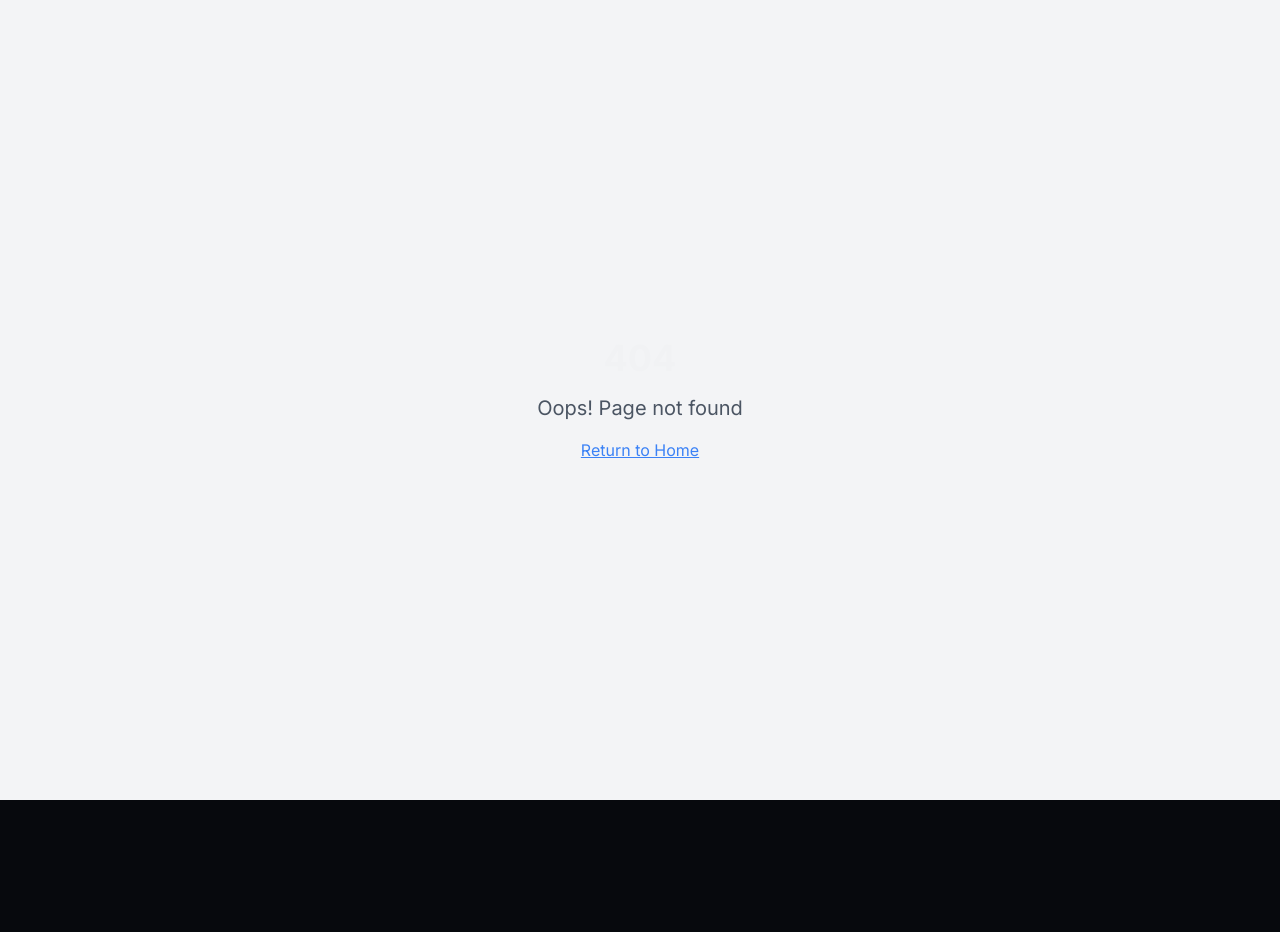
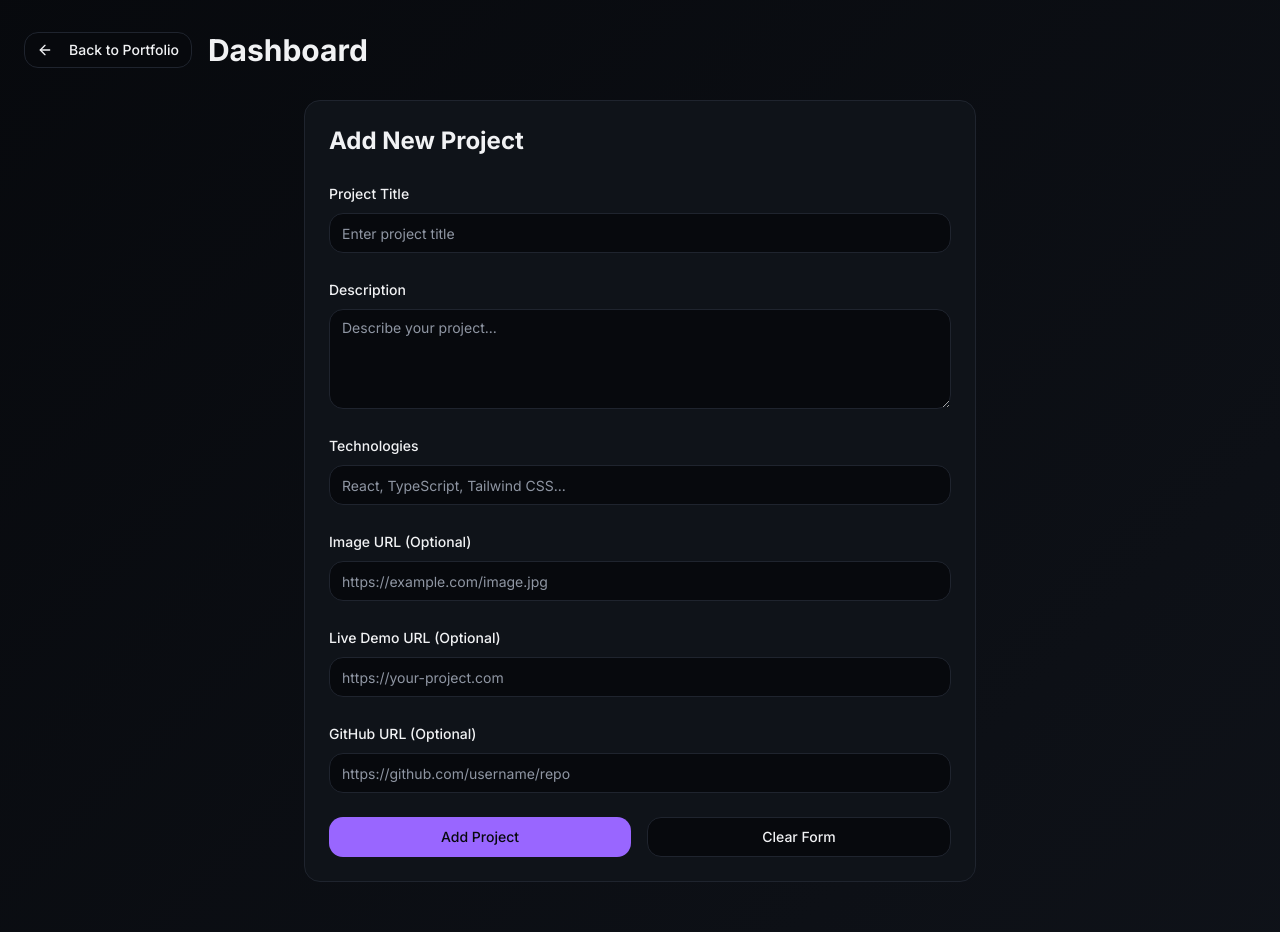
Before and after one commit to cyrano21/milad-glow-folio, a React (Vite) app: page /dashboard in a window 1280 px wide. Before the commit this address had no page. Shown: the top 932 px of the page. Before the commit the page ends 800 px from the top, so only its background shows below. Built offline with nearby package versions, Linux system fonts and the light colour scheme.

Commit message:
Add dashboard for project management
Implemented a dashboard with a `/dashboard` route, `Dashboard.tsx` page, and `ProjectForm.tsx` component for adding projects, using `react-hook-form`, `zod`, and `localStorage` for data persistence.

```diff
--- a/src/App.tsx
+++ b/src/App.tsx
@@ -1,9 +1,11 @@
+
 import { Toaster } from "@/components/ui/toaster";
 import { Toaster as Sonner } from "@/components/ui/sonner";
 import { TooltipProvider } from "@/components/ui/tooltip";
 import { QueryClient, QueryClientProvider } from "@tanstack/react-query";
 import { BrowserRouter, Routes, Route } from "react-router-dom";
 import Index from "./pages/Index";
+import Dashboard from "./pages/Dashboard";
 import NotFound from "./pages/NotFound";
 
 const queryClient = new QueryClient();
@@ -16,6 +18,7 @@ const App = () => (
       <BrowserRouter>
         <Routes>
           <Route path="/" element={<Index />} />
+          <Route path="/dashboard" element={<Dashboard />} />
           {/* ADD ALL CUSTOM ROUTES ABOVE THE CATCH-ALL "*" ROUTE */}
           <Route path="*" element={<NotFound />} />
         </Routes>
--- /dev/null
+++ b/src/components/ProjectForm.tsx
@@ -0,0 +1,164 @@
+
+import React from 'react';
+import { useForm } from 'react-hook-form';
+import { zodResolver } from '@hookform/resolvers/zod';
+import { z } from 'zod';
+import { Button } from '@/components/ui/button';
+import { Input } from '@/components/ui/input';
+import { Textarea } from '@/components/ui/textarea';
+import { Form, FormControl, FormField, FormItem, FormLabel, FormMessage } from '@/components/ui/form';
+import { useToast } from '@/hooks/use-toast';
+
+const projectSchema = z.object({
+  title: z.string().min(1, 'Title is required'),
+  description: z.string().min(1, 'Description is required'),
+  technologies: z.string().min(1, 'Technologies are required'),
+  imageUrl: z.string().url('Please enter a valid URL').optional().or(z.literal('')),
+  liveUrl: z.string().url('Please enter a valid URL').optional().or(z.literal('')),
+  githubUrl: z.string().url('Please enter a valid URL').optional().or(z.literal(''))
+});
+
+type ProjectFormData = z.infer<typeof projectSchema>;
+
+interface ProjectFormProps {
+  onSubmit: (data: ProjectFormData) => void;
+}
+
+const ProjectForm = ({ onSubmit }: ProjectFormProps) => {
+  const { toast } = useToast();
+  const form = useForm<ProjectFormData>({
+    resolver: zodResolver(projectSchema),
+    defaultValues: {
+      title: '',
+      description: '',
+      technologies: '',
+      imageUrl: '',
+      liveUrl: '',
+      githubUrl: ''
+    }
+  });
+
+  const handleSubmit = (data: ProjectFormData) => {
+    console.log('Project form submitted:', data);
+    onSubmit(data);
+    form.reset();
+    toast({
+      title: "Success!",
+      description: "Project added successfully.",
+    });
+  };
+
+  return (
+    <div className="max-w-2xl mx-auto p-6 bg-card rounded-lg border">
+      <h2 className="text-2xl font-bold mb-6">Add New Project</h2>
+
+      <Form {...form}>
+        <form onSubmit={form.handleSubmit(handleSubmit)} className="space-y-6">
+          <FormField
+            control={form.control}
+            name="title"
+            render={({ field }) => (
+              <FormItem>
+                <FormLabel>Project Title</FormLabel>
+                <FormControl>
+                  <Input placeholder="Enter project title" {...field} />
+                </FormControl>
+                <FormMessage />
+              </FormItem>
+            )}
+          />
+
+          <FormField
+            control={form.control}
+            name="description"
+            render={({ field }) => (
+              <FormItem>
+                <FormLabel>Description</FormLabel>
+                <FormControl>
+                  <Textarea
+                    placeholder="Describe your project..."
+                    className="min-h-[100px]"
+                    {...field}
+                  />
+                </FormControl>
+                <FormMessage />
+              </FormItem>
+            )}
+          />
+
+          <FormField
+            control={form.control}
+            name="technologies"
+            render={({ field }) => (
+              <FormItem>
+                <FormLabel>Technologies</FormLabel>
+                <FormControl>
+                  <Input placeholder="React, TypeScript, Tailwind CSS..." {...field} />
+                </FormControl>
+                <FormMessage />
+              </FormItem>
+            )}
+          />
+
+          <FormField
+            control={form.control}
+            name="imageUrl"
+            render={({ field }) => (
+              <FormItem>
+                <FormLabel>Image URL (Optional)</FormLabel>
+                <FormControl>
+                  <Input placeholder="https://example.com/image.jpg" {...field} />
+                </FormControl>
+                <FormMessage />
+              </FormItem>
+            )}
+          />
+
+          <FormField
+            control={form.control}
+            name="liveUrl"
+            render={({ field }) => (
+              <FormItem>
+                <FormLabel>Live Demo URL (Optional)</FormLabel>
+                <FormControl>
+                  <Input placeholder="https://your-project.com" {...field} />
+                </FormControl>
+                <FormMessage />
+              </FormItem>
+            )}
+          />
+
+          <FormField
+            control={form.control}
+            name="githubUrl"
+            render={({ field }) => (
+              <FormItem>
+                <FormLabel>GitHub URL (Optional)</FormLabel>
+                <FormControl>
+                  <Input placeholder="https://github.com/username/repo" {...field} />
+                </FormControl>
+                <FormMessage />
+              </FormItem>
+            )}
+          />
+
+          <div className="flex gap-4">
+            <Button type="submit" className="flex-1">
+              Add Project
+            </Button>
+            <Button
+              type="button"
+              variant="outline"
+              onClick={() => form.reset()}
+              className="flex-1"
+            >
+              Clear Form
+            </Button>
+          </div>
+        </form>
+      </Form>
+    </div>
+  );
+};
+
+export default ProjectForm;
--- /dev/null
+++ b/src/pages/Dashboard.tsx
@@ -0,0 +1,121 @@
+
+import React, { useState } from 'react';
+import { Link } from 'react-router-dom';
+import { ArrowLeft } from 'lucide-react';
+import { Button } from '@/components/ui/button';
+import ProjectForm from '@/components/ProjectForm';
+
+interface Project {
+  id: string;
+  title: string;
+  description: string;
+  technologies: string;
+  imageUrl?: string;
+  liveUrl?: string;
+  githubUrl?: string;
+  createdAt: Date;
+}
+
+const Dashboard = () => {
+  const [projects, setProjects] = useState<Project[]>([]);
+
+  const handleAddProject = (projectData: Omit<Project, 'id' | 'createdAt'>) => {
+    const newProject: Project = {
+      ...projectData,
+      id: Date.now().toString(),
+      createdAt: new Date()
+    };
+
+    setProjects(prev => [...prev, newProject]);
+    console.log('New project added:', newProject);
+  };
+
+  const handleDeleteProject = (id: string) => {
+    setProjects(prev => prev.filter(project => project.id !== id));
+  };
+
+  return (
+    <div className="min-h-screen bg-gradient-dark text-foreground">
+      <div className="container mx-auto px-6 py-8">
+        {/* Header */}
+        <div className="flex items-center gap-4 mb-8">
+          <Link to="/">
+            <Button variant="outline" size="sm">
+              <ArrowLeft className="w-4 h-4 mr-2" />
+              Back to Portfolio
+            </Button>
+          </Link>
+          <h1 className="text-3xl font-bold">Dashboard</h1>
+        </div>
+
+        {/* Project Form */}
+        <div className="mb-12">
+          <ProjectForm onSubmit={handleAddProject} />
+        </div>
+
+        {/* Projects List */}
+        <div className="max-w-2xl mx-auto">
+          <h2 className="text-2xl font-bold mb-6">Your Projects ({projects.length})</h2>
+
+          {projects.length === 0 ? (
+            <div className="text-center py-12 text-muted-foreground">
+              <p>No projects added yet. Use the form above to add your first project!</p>
+            </div>
+          ) : (
+            <div className="space-y-4">
+              {projects.map((project) => (
+                <div key={project.id} className="bg-card border rounded-lg p-6">
+                  <div className="flex justify-between items-start mb-3">
+                    <h3 className="text-xl font-semibold">{project.title}</h3>
+                    <Button
+                      variant="destructive"
+                      size="sm"
+                      onClick={() => handleDeleteProject(project.id)}
+                    >
+                      Delete
+                    </Button>
+                  </div>
+
+                  <p className="text-muted-foreground mb-3">{project.description}</p>
+
+                  <div className="mb-3">
+                    <strong>Technologies:</strong> {project.technologies}
+                  </div>
+
+                  <div className="flex gap-4 text-sm">
+                    {project.liveUrl && (
+                      <a
+                        href={project.liveUrl}
+                        target="_blank"
+                        rel="noopener noreferrer"
+                        className="text-primary hover:underline"
+                      >
+                        Live Demo
+                      </a>
+                    )}
+                    {project.githubUrl && (
+                      <a
+                        href={project.githubUrl}
+                        target="_blank"
+                        rel="noopener noreferrer"
+                        className="text-primary hover:underline"
+                      >
+                        GitHub
+                      </a>
+                    )}
+                  </div>
+
+                  <div className="text-xs text-muted-foreground mt-3">
+                    Added: {project.createdAt.toLocaleDateString()}
+                  </div>
+                </div>
+              ))}
+            </div>
+          )}
+        </div>
+      </div>
+    </div>
+  );
+};
+
+export default Dashboard;
```
